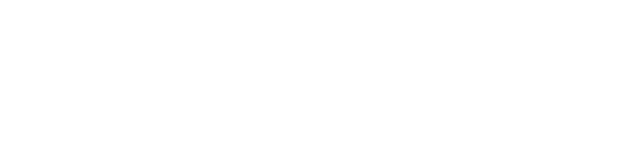
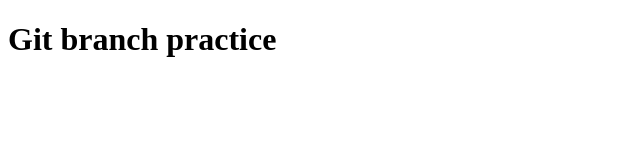
Before and after one commit to Jack112-create/TipCalculator, a plain HTML site: page index.html in a window 1280 px wide. Shown: the whole page, without its empty margins (0-640 px from the left). Drawn offline with Linux system fonts and the light colour scheme.

Commit message:
First branch commit

```diff
--- a/index.html
+++ b/index.html
@@ -8,6 +8,7 @@
     <title>Tip Calculator</title>
   </head>
   <body>
+    <h1>Git branch practice</h1>
     <script src="script.js"></script>
   </body>
 </html>
```
